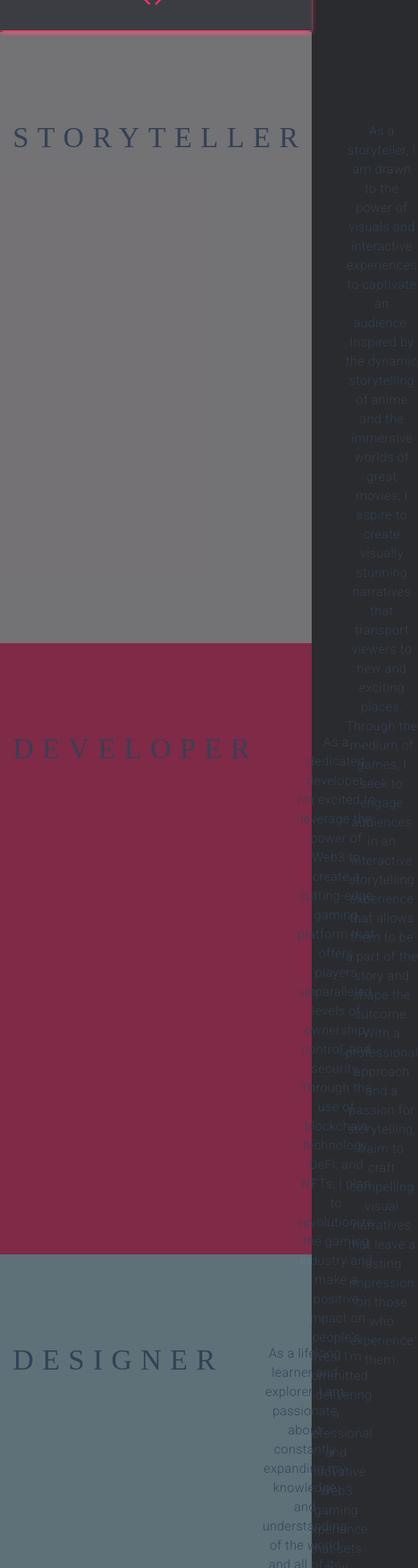
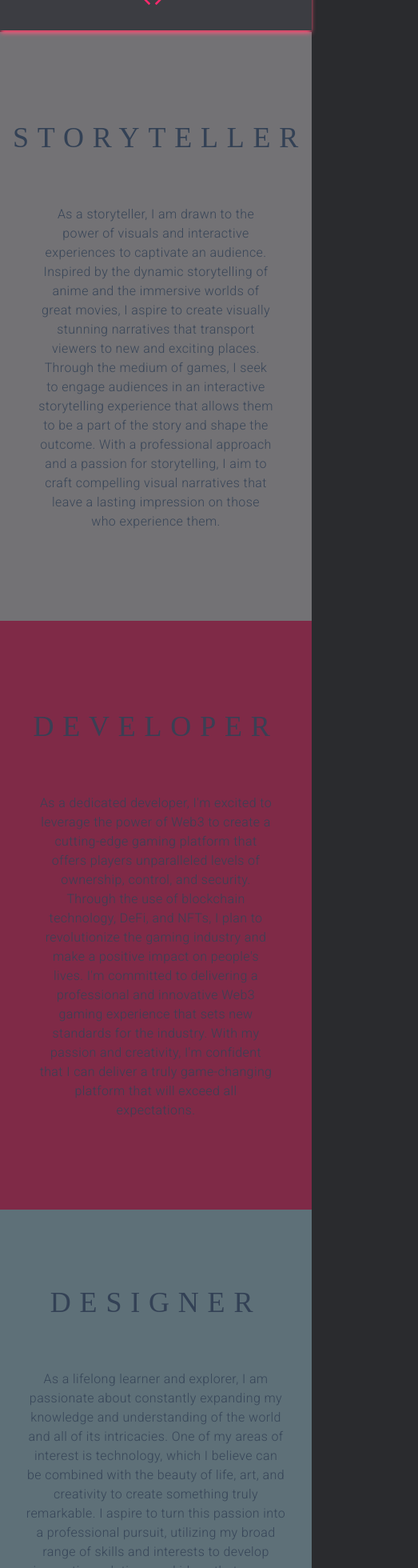
Before and after one commit to gopiinho/devProfile, a Next.js app: page /vision in a window 390 px wide. Shown: the part 40-2000 px from the top of the page at 80% size, 523 px wide, since content can reach past the window. Built offline with nearby package versions, Linux system fonts and the light colour scheme; a web font is replaced by a local one.

Commit message:
Mobile view adjusted in vision page and set up some alignments

```diff
--- a/pages/vision.jsx
+++ b/pages/vision.jsx
@@ -12,11 +12,11 @@ const vision = () => {
     >
       <div className="flex flex-col justify-between lg:flex-row md:flex-row h-full sm:flex-col md:h-screen  sm:h-screen sm:justify-center md:justify-center lg:justify-center font-robot pt-20 sm:pt-20 md:pt-20">
         <div className="p-4 bg-[#e2dddf]/40 hover:bg-[#e2dddf] hover:text-slate-700 text-slate-700/90 transform duration-300 lg:w-1/3 md:w-full h-full sm:w-full">
-          <div className="flex lg:flex-col md:flex-col sm:flex-row sm:w-full justify-between h-full py-24   ">
+          <div className="flex-col lg:flex-col md:flex-col sm:flex-row sm:w-full justify-between h-full py-24   ">
             <h2 className="text-slate-700 font-phudu uppercase text-4xl tracking-titleWide hover:tracking-titleDefault transform duration-1000 cursor-default">
               Storyteller
             </h2>
-            <p className="mx-12 pb-12">
+            <p className="mx-8 mt-16">
               As a storyteller, I am drawn to the power of visuals and
               interactive experiences to captivate an audience. Inspired by the
               dynamic storytelling of anime and the immersive worlds of great
@@ -31,11 +31,11 @@ const vision = () => {
           </div>
         </div>
         <div className="p-4 bg-[#ff2a6d]/40 hover:bg-[#ff2a6d] hover:text-slate-800 text-slate-700/90 transform duration-300 lg:w-1/3 md:w-full h-full sm:w-full">
-          <div className="flex lg:flex-col md:flex-col sm:flex-row sm:w-full justify-between h-full py-24">
+          <div className="flex-col lg:flex-col md:flex-col sm:flex-row sm:w-full justify-between h-full py-24">
             <h2 className=" font-phudu uppercase text-4xl tracking-titleWide hover:tracking-titleDefault transform duration-1000  cursor-default">
               Developer
             </h2>
-            <p className="mx-12 pb-12">
+            <p className="mx-8 mt-16">
               As a dedicated developer, I'm excited to leverage the power of
               Web3 to create a cutting-edge gaming platform that offers players
               unparalleled levels of ownership, control, and security. Through
@@ -49,12 +49,12 @@ const vision = () => {
             </p>
           </div>
         </div>
-        <div className="p-4 bg-[#ADD8E6]/40 hover:bg-[#ADD8E6] hover:text-slate-700 text-slate-700/90 transform duration-300  lg:w-1/3 md:w-full h-full sm:w-full">
-          <div className="flex lg:flex-col md:flex-col sm:flex-row sm:w-full justify-between h-full py-24">
+        <div className="bg-[#ADD8E6]/40 hover:bg-[#ADD8E6] hover:text-slate-700 text-slate-700/90 transform duration-300  lg:w-1/3 md:w-full h-full sm:w-full">
+          <div className="flex-col lg:flex-col md:flex-col sm:flex-row sm:w-full justify-between h-full py-24 ">
             <h2 className="text-slate-700 font-phudu uppercase text-4xl tracking-titleWide hover:tracking-titleDefault transform duration-1000  cursor-default">
               Designer
             </h2>
-            <p className="mx-12 pb-12">
+            <p className="mx-8 mt-16">
               As a lifelong learner and explorer, I am passionate about
               constantly expanding my knowledge and understanding of the world
               and all of its intricacies. One of my areas of interest is
```
